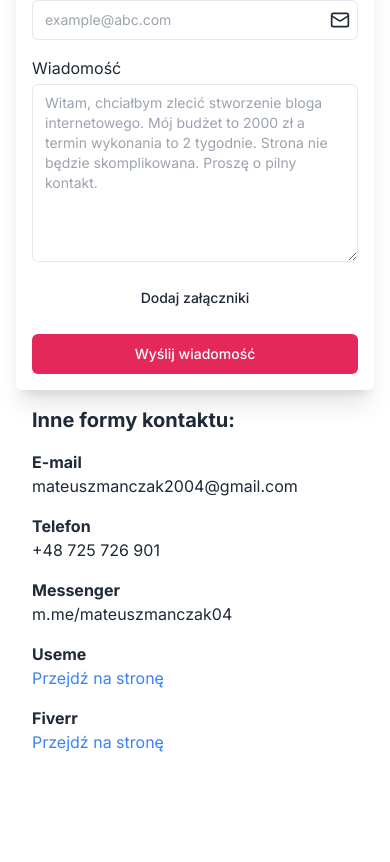
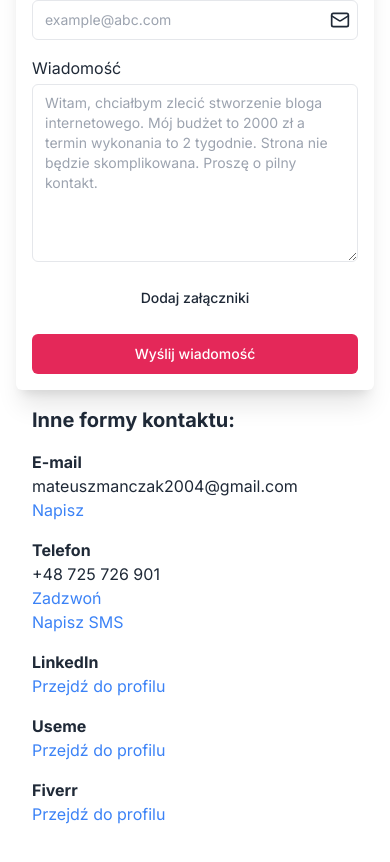
Before and after one commit to mateuszmanczak04/portfolio-website, a Next.js app: page / in a window 390 px wide. Shown: the part 5699-6561 px from the top of the page. Built offline with nearby package versions, Linux system fonts and the light colour scheme.

Commit message:
feat: replace messenger link to LinkedIn
add target blank to contact links

add sms and phone links

```diff
--- a/src/components/Contact.tsx
+++ b/src/components/Contact.tsx
@@ -11,29 +11,54 @@ const Contact = () => {
         <div>
           <p className='font-bold'>E-mail</p>
           <p>mateuszmanczak2004@gmail.com</p>
+          <Link
+            href='mailto:mateuszmanczak2004@gmail.com block'
+            className='text-blue-500 w-full'
+            target='_blank'>
+            Napisz
+          </Link>
         </div>
         <div>
           <p className='font-bold'>Telefon</p>
           <p>+48 725 726 901</p>
+          <Link
+            href='tel:+48725726901'
+            className='text-blue-500 w-full block'
+            target='_blank'>
+            Zadzwoń
+          </Link>
+          <Link
+            href='sms:+48725726901'
+            className='text-blue-500 w-full block'
+            target='_blank'>
+            Napisz SMS
+          </Link>
         </div>
         <div>
-          <p className='font-bold'>Messenger</p>
-          <p>m.me/mateuszmanczak04</p>
+          <p className='font-bold'>LinkedIn</p>
+          <Link
+            href='https://www.linkedin.com/in/mateusz-manczak/'
+            className='text-blue-500 w-full block'
+            target='_blank'>
+            Przejdź do profilu
+          </Link>
         </div>
         <div>
           <p className='font-bold'>Useme</p>
           <Link
             href='https://useme.com/pl/roles/contractor/mateusz-manczak,277291/'
-            className='text-blue-500 w-full'>
-            Przejdź na stronę
+            className='text-blue-500 w-full block'
+            target='_blank'>
+            Przejdź do profilu
           </Link>
         </div>
         <div>
           <p className='font-bold'>Fiverr</p>
           <Link
             href='https://www.fiverr.com/mateuszmanczak'
-            className='text-blue-500 text-wrap'>
-            Przejdź na stronę
+            className='text-blue-500 text-wrap block'
+            target='_blank'>
+            Przejdź do profilu
           </Link>
         </div>
       </div>
```
